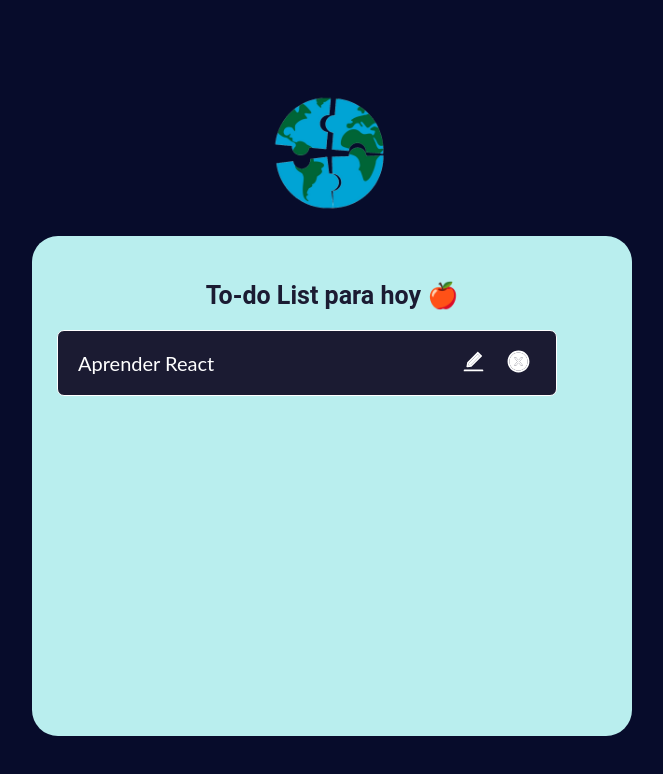
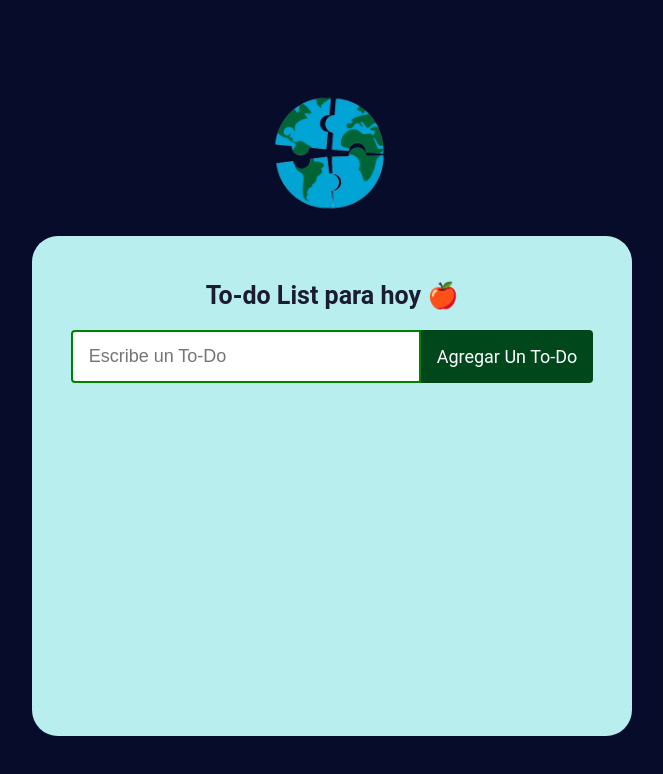
Before and after one commit to PaulaTaborda7/listaTareasReact, a React (Create React App) app in the folder aplicacion-todo-list-react/: page / in a window 1280 px wide. Shown: the top 774 px of the page, without its empty margins (308-971 px from the left). Built offline with nearby package versions, Linux system fonts and the light colour scheme; the HTML template or start-up script is replaced by a standard one.

Commit message:
Changes to add a to-do

```diff
--- a/aplicacion-todo-list-react/src/App.js
+++ b/aplicacion-todo-list-react/src/App.js
@@ -1,6 +1,6 @@
 import './App.css';
 import gaiaLogo from './images/gaia-logo.png'
-import Tarea from './components/Tarea' //Importo el componente Tarea
+import ListaDeTareas from './components/ListaDeTareas';
 
 function App() {
   return (
@@ -15,7 +15,7 @@ function App() {
         <h1>
           To-do List para hoy 🍎
         </h1>
-        <Tarea texto="Aprender React"/> {/*Usamos el componente Tarea*/}
+        <ListaDeTareas /> {/*Usamos el componente ListaDeTareas*/}
       </div>
     </div>
   );
--- /dev/null
+++ b/aplicacion-todo-list-react/src/components/ListaDeTareas.js
@@ -0,0 +1,49 @@
+// Componente que contiene el formulario y las tareas
+
+import React, { useState } from 'react';
+import TareaFormulario from './TareaFormulario';
+import '../estilos/ListaDeTareas.css';
+import Tarea from './Tarea'
+
+function ListaDeTareas() {
+
+    //Vamos a usar un estado, donde se gurdan las tareas actuales
+    const [tareas, setTareas] = useState([]);
+
+    const agregarTarea = tarea => {
+        //Verificamos que la tarea no esté en blanco
+        if (tarea.texto.trim()) { //Si le quitmos los espacios
+            tarea.texto = tarea.texto.trim(); //Trim permite quitar espacios del princiio o final de una cadena de caracteres
+
+            const tareasActualizadas = [tarea, ...tareas] //Esto permite que una tarea nueva se agregue de primero
+            setTareas(tareasActualizadas); //Actualizamos el estado
+
+        }
+    }
+
+
+
+
+    return (
+        <> {/* Estos son fragmentos */}
+            <TareaFormulario onSubmit={agregarTarea} />
+            <div className='tareas-lista-contenedor'>
+                {
+                     tareas.map((tarea) => //Map es un método que va a tomar cada tarea, las va  pasar una por una
+                    // como argumento a otra función y va a realizar lo que le especifiquemos
+                    // Cada tarea se va a representa como un objeto en el arreglo (array).
+                        <Tarea
+                            key={tarea.id} //Una forma de saber si hay algún elemento en la lista, key no es un prop, es solo algo necesario de React
+                            id={tarea.id} // Este sí es el prop
+                            texto={tarea.texto}
+                            completada={tarea.completada}
+                        />
+                    )
+                }
+            </div>
+
+        </>
+    );
+}
+
+export default ListaDeTareas;
--- a/aplicacion-todo-list-react/src/components/Tarea.js
+++ b/aplicacion-todo-list-react/src/components/Tarea.js
@@ -6,16 +6,16 @@ import { AiTwotoneEdit } from "react-icons/ai";
 
 
 
-function Tarea({ texto }) {
+function Tarea({ id, texto, completada, completarTarea, eliminarTarea, editarTarea }) {
     return (
-        <div className='tarea-contenedor'>
-            <div className='tarea-texto'>
+        <div className={ completada ? 'tarea-contenedor completada' : 'tarea-contenedor'} > {/*Aquí asignamos una clase condicionada*/}
+            <div className='tarea-texto' onClick={() => completarTarea(id)}>
                 {texto}
             </div>
-            <div>
+            <div onClick={() => editarTarea(id)}>
                 <AiTwotoneEdit className='tarea-icono-edit' />
             </div>
-            <div>
+            <div onClick={() => eliminarTarea(id)}>
                 <AiTwotoneCloseCircle className='tarea-icono-x' />
             </div>
         </div>
--- /dev/null
+++ b/aplicacion-todo-list-react/src/components/TareaFormulario.js
@@ -0,0 +1,47 @@
+import React, { useState } from 'react';
+import '../estilos/TareaFormulario.css';
+import { v4 as uuidv4 } from 'uuid'
+
+function TareaFormulario(props) {
+
+    const [input, setInput] = useState('');
+
+    const manejarCambio = e => {
+        setInput(e.target.value); //Así se extrae el valor de lo que el usuario escribe en el input
+
+    }
+
+    const manejarEnvio = e => {
+        // Para que toda la app no se cargue del todo, cuando se envíe el formulario:
+        e.preventDefault();
+        const tareaNueva = {
+            // Usamos uuid para crear los identificadores únicos
+            id: uuidv4(),
+            texto: input,
+            completada: false
+        }
+
+        props.onSubmit(tareaNueva); //Manda la tarea a ListaTareas
+    }
+
+
+    return (
+        <form
+            className='tarea-formulario'
+            onSubmit={manejarEnvio}>
+            <input
+                className = 'tarea-input'
+                type = 'text'
+                placeholder ='Escribe un To-Do'
+                name = 'texto'
+                onChange={manejarCambio}
+            />
+
+            <button className='tarea-boton'>
+                Agregar un To-Do
+            </button>
+        </form>
+    );
+}
+
+export default TareaFormulario;
--- /dev/null
+++ b/aplicacion-todo-list-react/src/estilos/ListaDeTareas.css
@@ -0,0 +1,6 @@
+.tareas-lista-contenedor {
+    display: flex;
+    flex-wrap: wrap;
+    justify-content: center;
+    margin-top: 15px;
+}
--- a/aplicacion-todo-list-react/src/estilos/Tarea.css
+++ b/aplicacion-todo-list-react/src/estilos/Tarea.css
@@ -12,6 +12,22 @@
     cursor: pointer;
 }
 
+/* Colores para las tareas - degradado*/
+/* Se usan pseudoclases */
+
+/* Cada 3 elementos, se va a repetir esa sencuencia de colores  */
+.tarea-contenedor:nth-child(3n + 1) {
+    background-color: rgb(7, 82, 53);
+}
+
+.tarea-contenedor:nth-child(3n + 2) {
+    background-color: rgb(10, 112, 73);
+}
+
+.tarea-contenedor:nth-child(3n + 3) {
+    background-color: rgb(14, 143, 94);
+}
+
 
 /* Propiedades para el texto */
 .tarea-texto {
@@ -23,9 +39,18 @@
     overflow-wrap: anywhere;
 }
 
-/* Propiedrades para los íconos */
+/* Propiedades para los íconos */
 .tarea-icono-x, .tarea-icono-edit  {
     width: 25px;
     height: auto;
     margin: 10px;
 }
+
+
+/* Propiedades para una tarea completada */
+
+.tarea-contenedor.completada {
+    background-color: rgb(14, 153, 107);
+    text-decoration: line-through;
+
+}
--- /dev/null
+++ b/aplicacion-todo-list-react/src/estilos/TareaFormulario.css
@@ -0,0 +1,34 @@
+/* Estructura del form para agregar to-does  */
+.tarea-formulario {
+    display: flex;
+    flex-wrap: wrap;
+    align-items: center;
+    justify-content: center;
+}
+
+/* Input para agregar los to-does */
+.tarea-input {
+    width: 350px;
+    font-size: 18px;
+    background-color: white;
+    padding: 14px 32px 14px 16px;
+    border-radius: 4px 0 0 4px;
+    border: 2px solid green;
+    outline: none;
+}
+
+/* Botón para agregar un To-Do */
+
+.tarea-boton {
+    padding: 16px;
+    font-size: 18px;
+    font-family: Roboto, sans-serif;
+    border: none;
+    border-radius: 0 4px 4px 0;
+    cursor: pointer;
+    background: #00471b;
+    color: #fff;
+    text-transform: capitalize;
+
+
+}
--- a/package.json
+++ b/package.json
@@ -1,5 +1,6 @@
 {
   "dependencies": {
-    "react-icons": "^4.12.0"
+    "react-icons": "^4.12.0",
+    "uuid": "^9.0.1"
   }
 }
```
Also changed, not shown: 1 other file (tests, documents, lock files or other folders).
